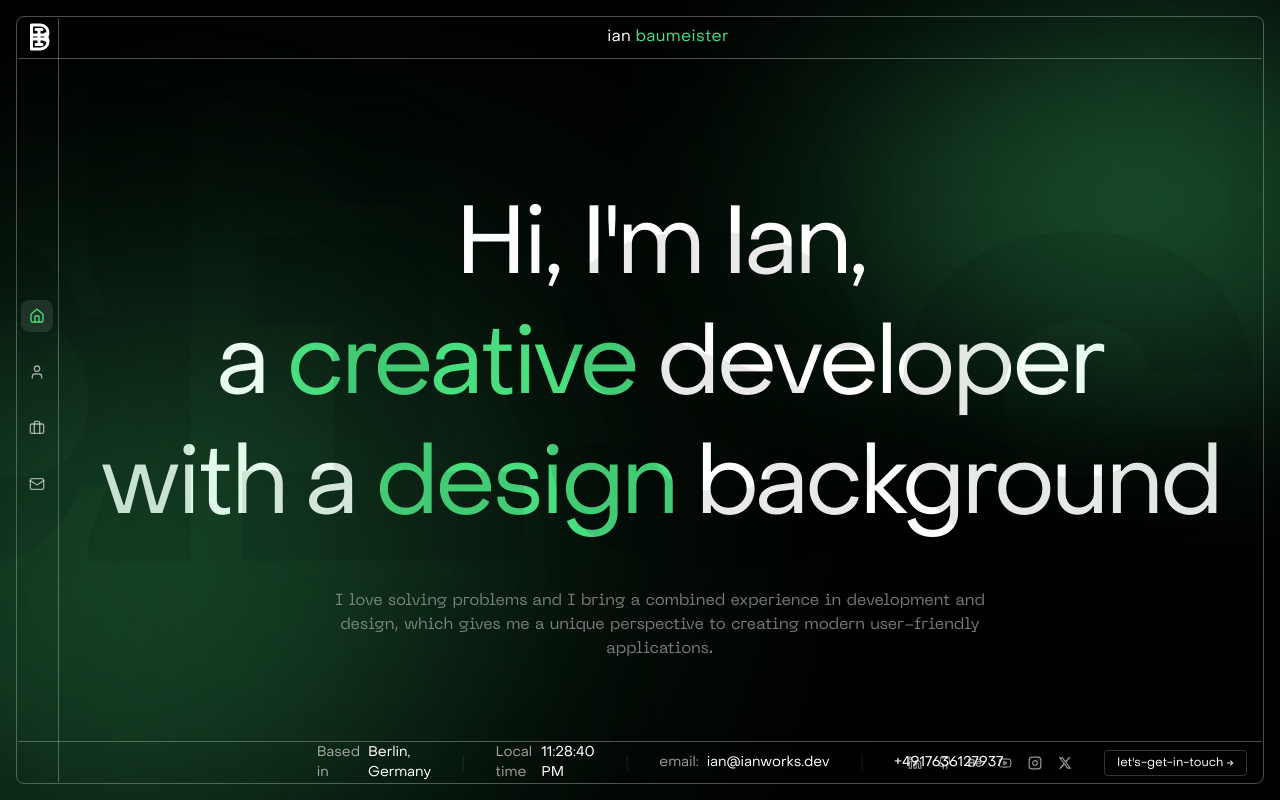
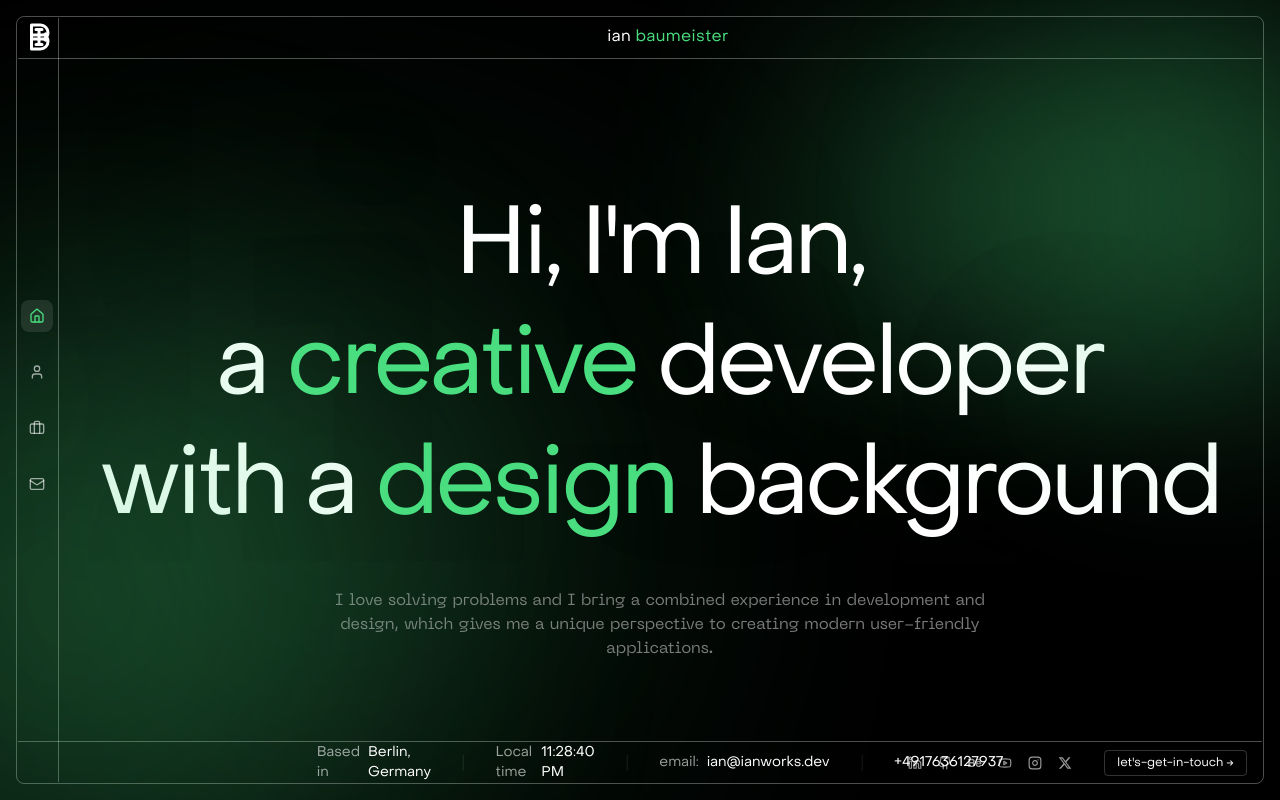
Before and after one commit to ibxibx/portfolio-react, a React (Create React App) app: page / in a window 1280 px wide. Built offline with nearby package versions, Linux system fonts and the light colour scheme.

Commit message:
Rearranged the background elements so they are behind the component content

```diff
--- a/src/components/layout/Layout.jsx
+++ b/src/components/layout/Layout.jsx
@@ -51,10 +51,12 @@ const Layout = ({ children, isLoading }) => {
 
   return (
     <div className="p-4 h-screen bg-black flex items-stretch overflow-hidden">
-      <ScrollingWords />
-      <Spotlight position="top-right" />
-      <Spotlight position="bottom-left" />
-      <div className="relative w-full min-w-[320px]">
+      <div className="absolute inset-0 z-[1]">
+        <ScrollingWords />
+        <Spotlight position="top-right" />
+        <Spotlight position="bottom-left" />
+      </div>
+      <div className="relative w-full min-w-[320px] z-[2]">
         <div
           className={`relative w-full h-full rounded-lg ${
             isLoading ? "site-loading" : ""
```
